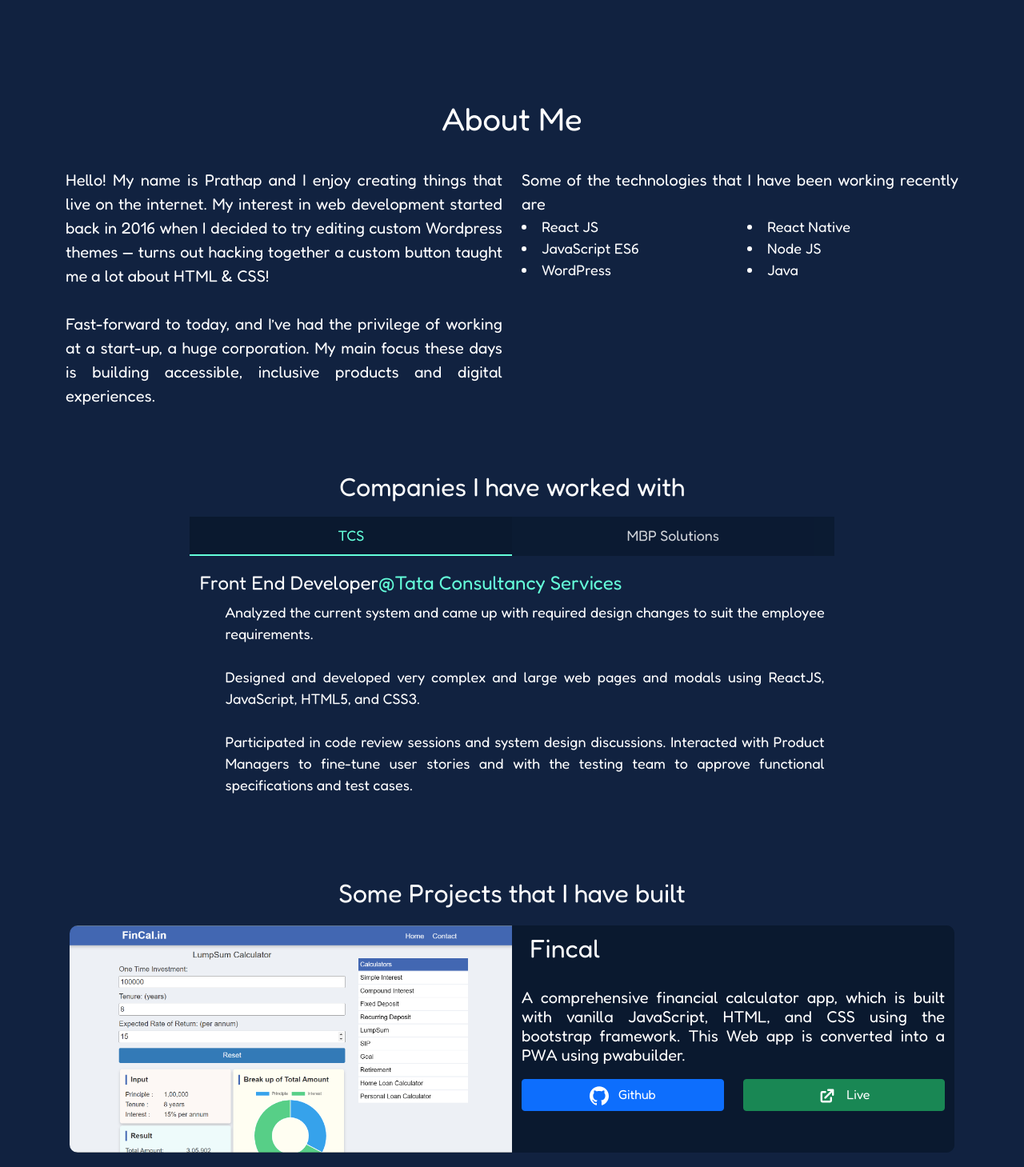
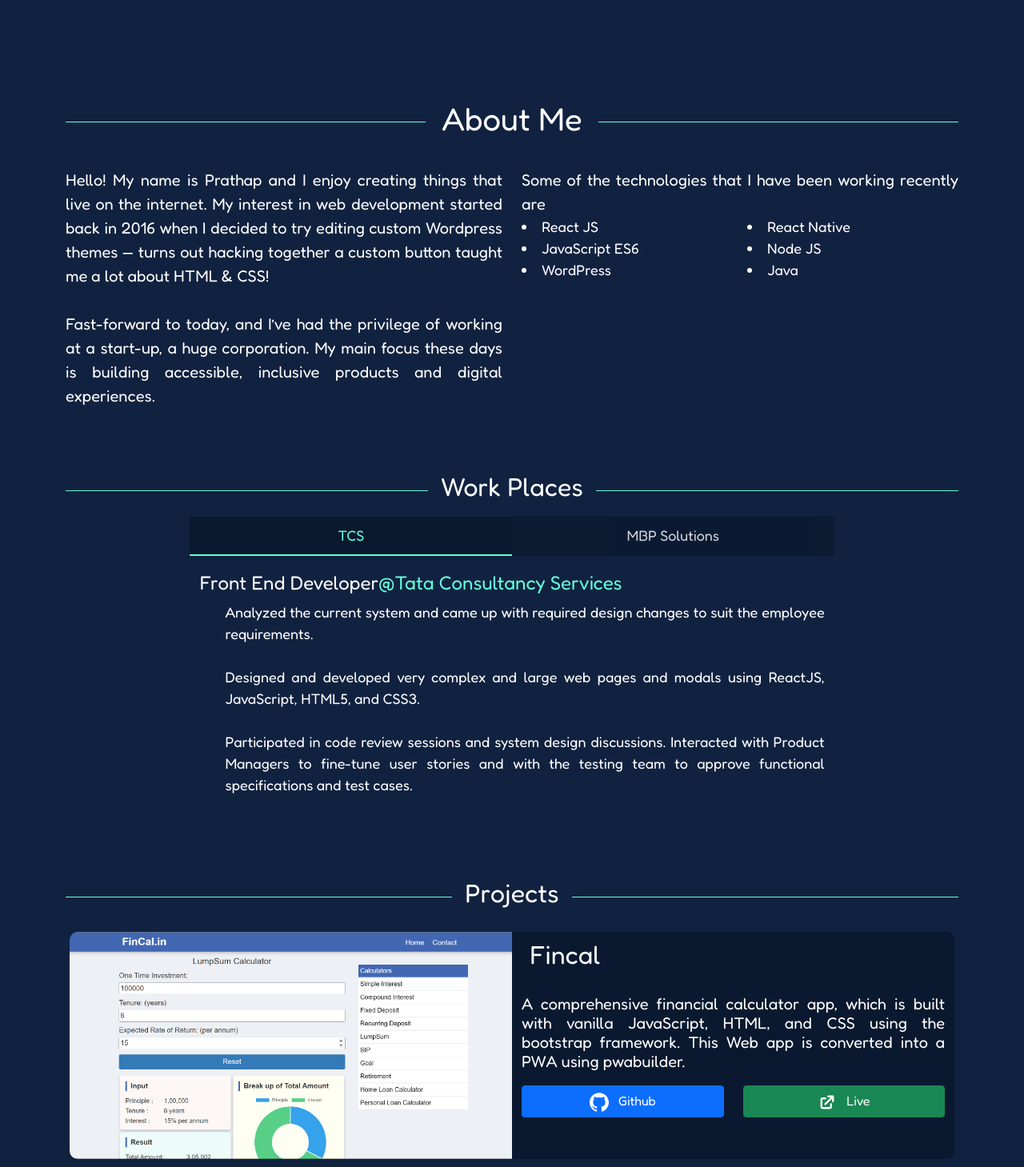
Before and after one commit to itsprathapkreddy/myPortfolio, a React (Create React App) app: page / in a window 1280 px wide. Shown: the part 426-1885 px from the top of the page at 80% size. Built offline with nearby package versions, Linux system fonts and the light colour scheme; a web font is replaced by a local one.

Commit message:
secHeaders HR styling

```diff
--- a/src/App.css
+++ b/src/App.css
@@ -148,3 +148,26 @@
 		flex-direction: column-reverse;
 	}
   }
+
+
+	/* For HR line to Sec header */
+	.separator {
+		display: flex;
+		align-items: center;
+		text-align: center;
+	}
+
+	.separator::before,
+	.separator::after {
+		content: '';
+		flex: 1;
+		border-bottom: 1px solid var(--green);
+	}
+
+	.separator:not(:empty)::before {
+		margin-right: 1em;
+	}
+
+	.separator:not(:empty)::after {
+		margin-left: 1em;
+	}
--- a/src/App.js
+++ b/src/App.js
@@ -12,14 +12,14 @@
 import { useEffect, useState } from 'react';
 function App() {
 	const [loadTimer, setLoadTimer] = useState(true);
-	// useEffect(() => {
-	// 	setTimeout(() => {
-	// 		setLoadTimer(false);
-	// 	}, 3000);
-	// }, []);
+	useEffect(() => {
+		setTimeout(() => {
+			setLoadTimer(false);
+		}, 3000);
+	}, []);
 	return (
 		<Container fluid className='appContainer'>
-			{!loadTimer ? (
+			{loadTimer ? (
 				<Loader />
 			) : (
 				<>
--- a/src/Components/About.js
+++ b/src/Components/About.js
@@ -4,10 +4,11 @@
 	return (
 		<Container className='aboutSec'>
 			<Row>
-				<h1>
-					<center>About Me</center>
-				</h1>
+				<div class='separator'>
+					<h1>About Me</h1>
+				</div>
 			</Row>
+
 			<br />
 			<Row>
 				<Col sm={6}>
--- a/src/Components/Contact.js
+++ b/src/Components/Contact.js
@@ -3,9 +3,13 @@
 const Contact = () => {
 	return (
 		<Container className='contactCont'>
-			<h1>Get In Touch</h1>
-			<h4>Leave an email, I will get back to you at the earliest.</h4>
-			<h2 className='aboutEmail'>contact@itsprathapkreddy.com</h2>
+			<div class='separator'>
+				<h1>Get In Touch</h1>
+			</div>
+			<div style={{ padding: '30px' }}>
+				<h4>Leave an email, I will get back to you at the earliest.</h4>
+				<h2 className='aboutEmail'>contact@itsprathapkreddy.com</h2>
+			</div>
 		</Container>
 	);
 };
--- a/src/Components/Experience.js
+++ b/src/Components/Experience.js
@@ -6,9 +6,9 @@
 	return (
 		<Container className='expContainer'>
 			<Row>
-				<h2>
-					<center>Companies I have worked with</center>
-				</h2>
+				<div class='separator'>
+					<h2>Work Places</h2>
+				</div>
 			</Row>
 			<Row className='expHeader'>
 				<Col
--- a/src/Components/Projects.js
+++ b/src/Components/Projects.js
@@ -8,7 +8,10 @@
 const Projects = () => {
 	return (
 		<Container className='projCont'>
-			<h2 className='projContHead'>Some Projects that I have built</h2>
+			<div class='separator'>
+				<h2 className='projContHead'>Projects</h2>
+			</div>
+
 			<Row className='indProj'>
 				<Col sm={6} style={{ padding: '0px' }}>
 					<img src={Demo} className='ProjectImage' />
--- a/src/Components/contact.css
+++ b/src/Components/contact.css
@@ -3,6 +3,6 @@
   color:white;
 
   text-align: center;
-  padding:50px;
+  padding:50px 0px;
 
 }
```
